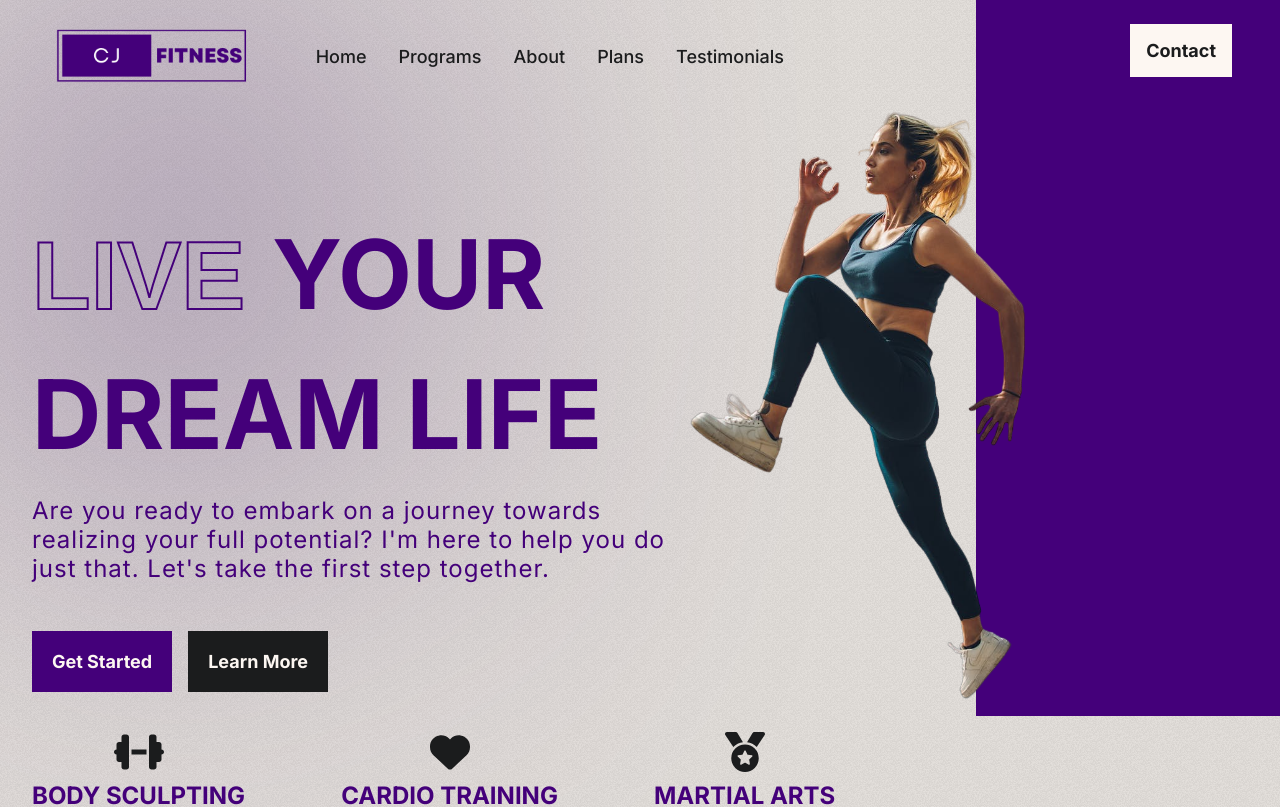
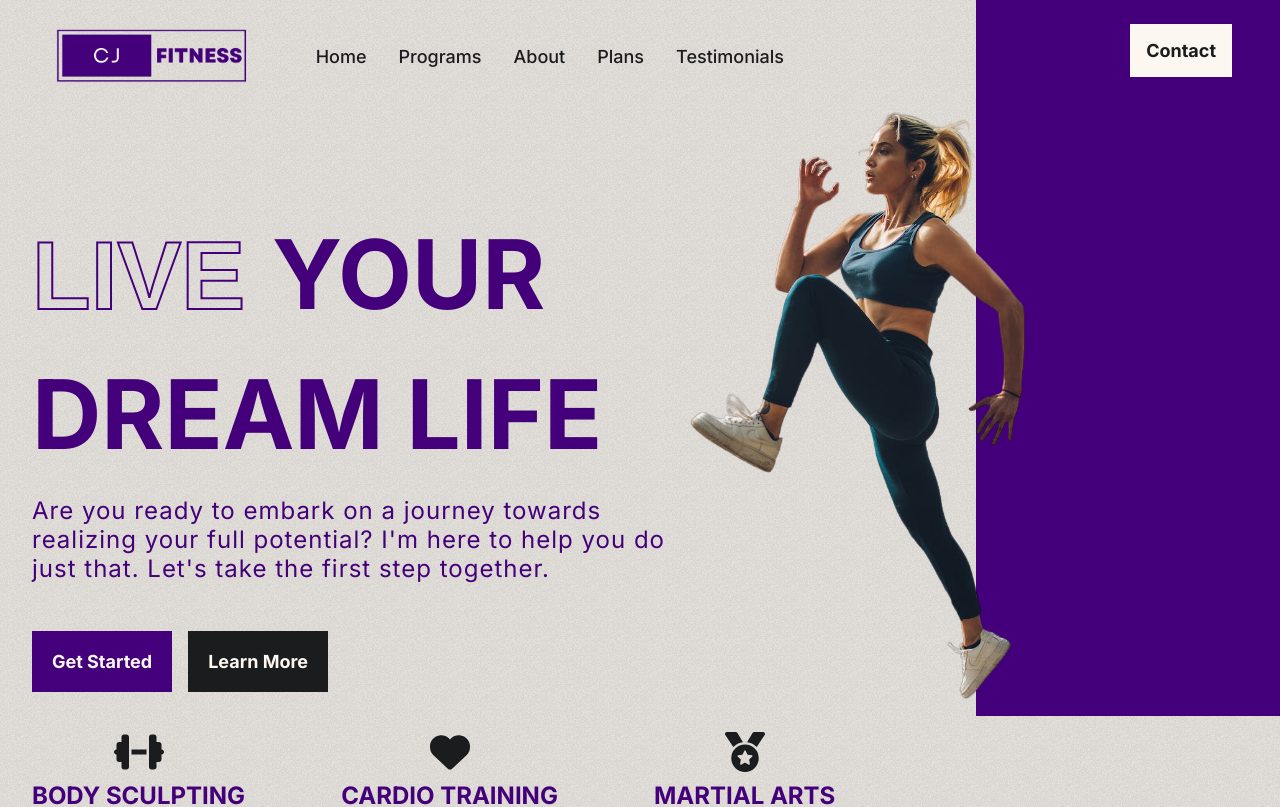
Before and after one commit to veronika-pomy/Fitness-Portfolio, a React (Create React App) app: page / in a window 1280 px wide. Shown: the top 807 px of the page. Built offline with nearby package versions, Linux system fonts and the light colour scheme.

Commit message:
removed overlay effect from background

```diff
--- a/src/App.css
+++ b/src/App.css
@@ -20,7 +20,7 @@
 
 .app-container {
   background-image: url(../src/assets/imgs/background.png);
-  mix-blend-mode: overlay;
+  /* mix-blend-mode: overlay; */
   background-color: var(--appColor);
   display: flex;
   flex-direction: column;
```
